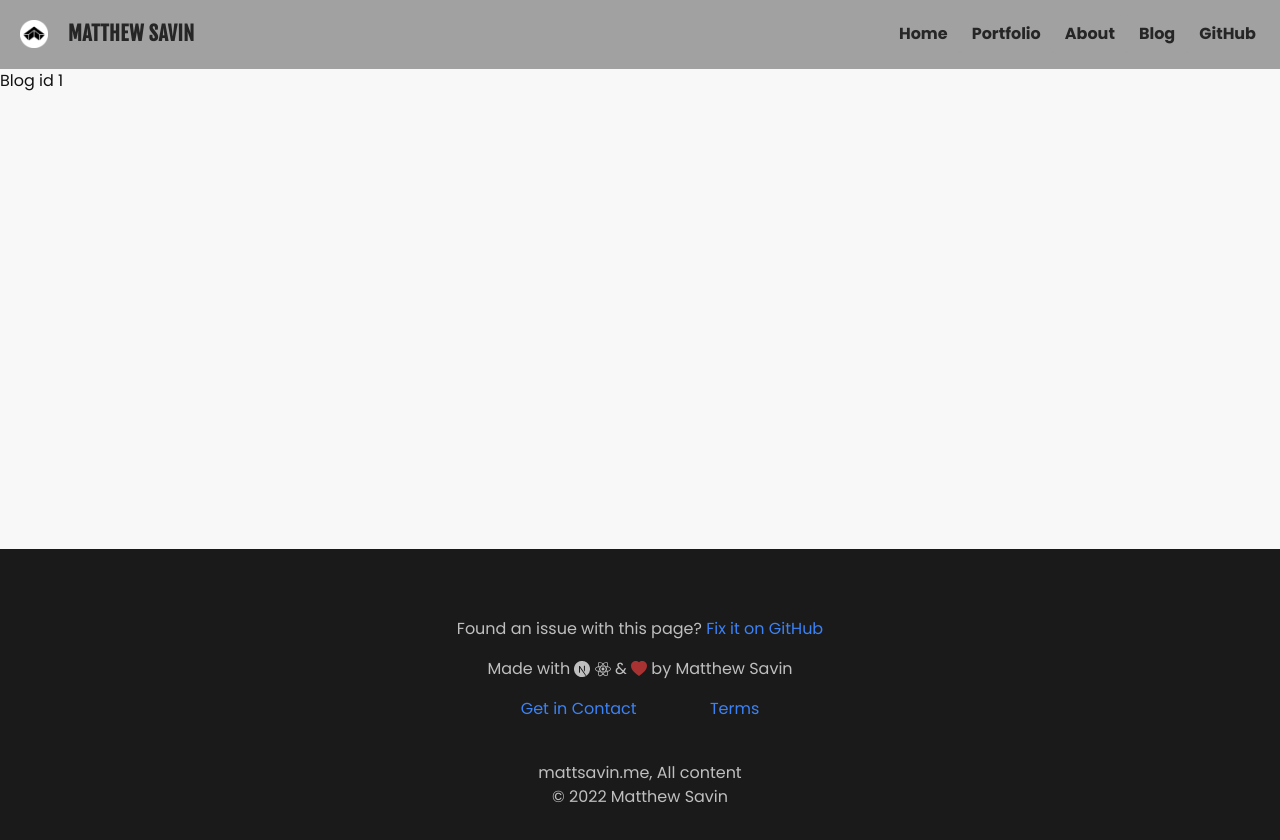
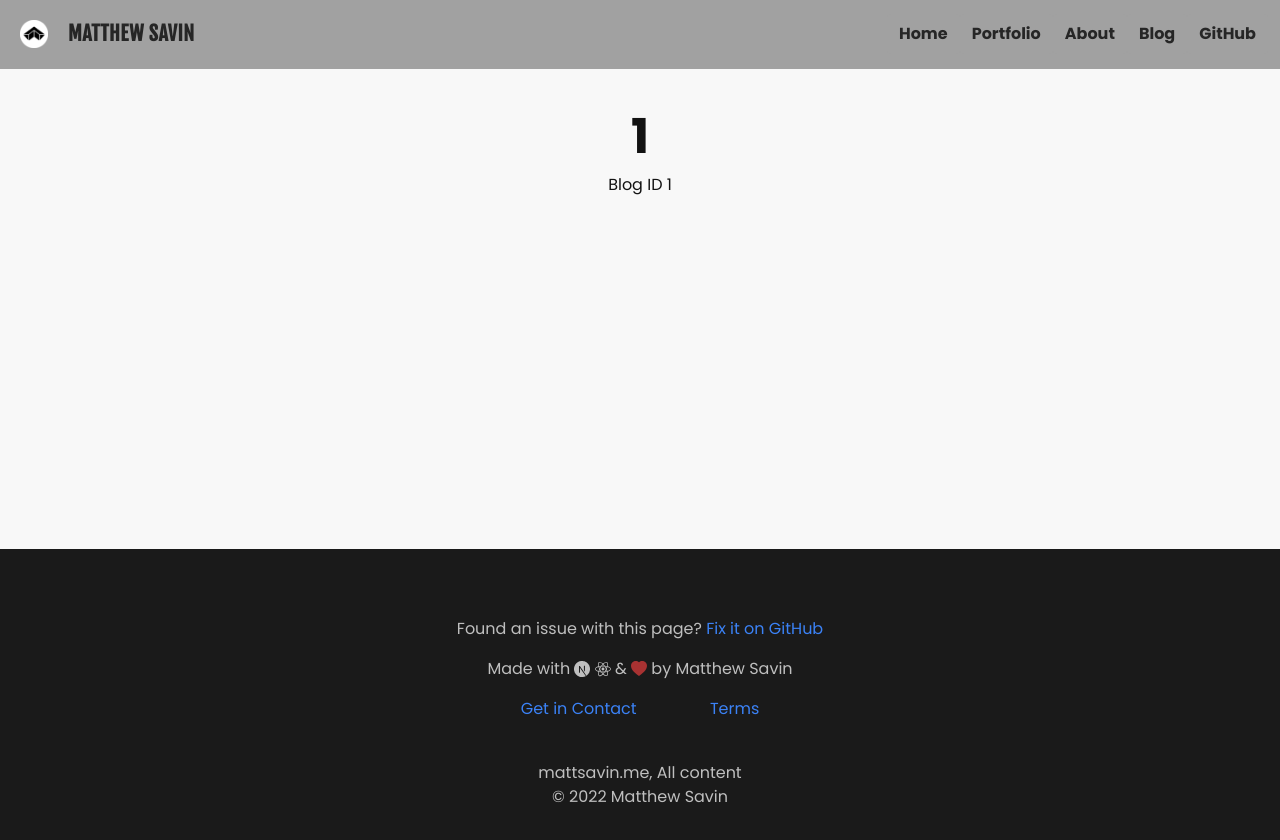
Before and after one commit to mattsavin/mattsavin.me, a Next.js app: page /blog/1 in a window 1280 px wide. Shown: the top 840 px of the page. Built offline with nearby package versions, Linux system fonts and the light colour scheme.

Commit message:
flesh out blog template

```diff
--- a/package.json
+++ b/package.json
@@ -8,7 +8,8 @@
     "lint": "next lint"
   },
   "dependencies": {
-    "firebase": "^9.6.1",
+    "firebase": "^9.6.8",
+    "firebaseui": "^6.0.1",
     "next": "^12.0.7",
     "react": "^17.0.2",
     "react-dom": "^17.0.2",
--- a/pages/about/about.tsx
+++ b/pages/about/about.tsx
@@ -4,10 +4,11 @@ import {NextPage} from "next";
 import styles from "./about.module.css";
 import Link from "next/link";
 import Image from "next/image";
+import React from "react";
 
 const About: NextPage = () => {
     return (
-        <>
+        <React.Fragment>
             <main className={styles.main}>
                 <div className={styles.article}>
                     <h1 className={styles.title}>About My Website</h1>
@@ -169,7 +170,7 @@ const About: NextPage = () => {
                     </div>
                 </div>
             </main>
-        </>
+        </React.Fragment>
     );
 };
 
--- a/pages/blog/[id].tsx
+++ b/pages/blog/[id].tsx
@@ -1,8 +1,9 @@
 // TODO: Comment this file
 
 import {NextPage} from "next";
-import {useEffect, useState} from "react";
+import React, {useEffect, useState} from "react";
 import Router, {useRouter} from 'next/router';
+import styles from './blogpost.module.css';
 
 const Blog: NextPage = () => {
     const router = useRouter();
@@ -23,9 +24,14 @@ const Blog: NextPage = () => {
     }
 
     return (
-        <>
-            <h1>Blog id {id}</h1>
-        </>
+        <React.Fragment>
+            <main className={styles.main}>
+                <div className={styles.article}>
+                    <h1 className={styles.title}>{id}</h1>
+                    <h1>Blog ID {id}</h1>
+                </div>
+            </main>
+        </React.Fragment>
     );
 };
 
```
Also changed, not shown: 1 other file (tests, documents, lock files or other folders).
